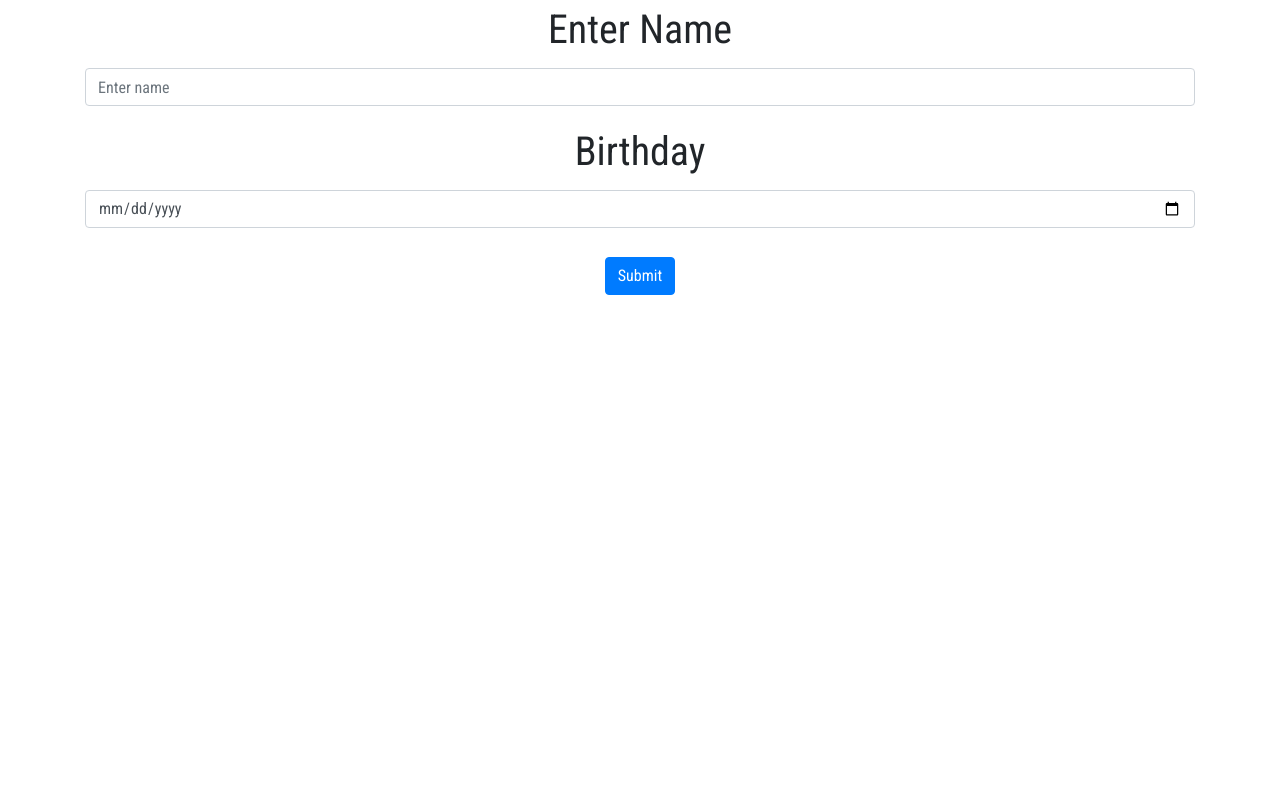
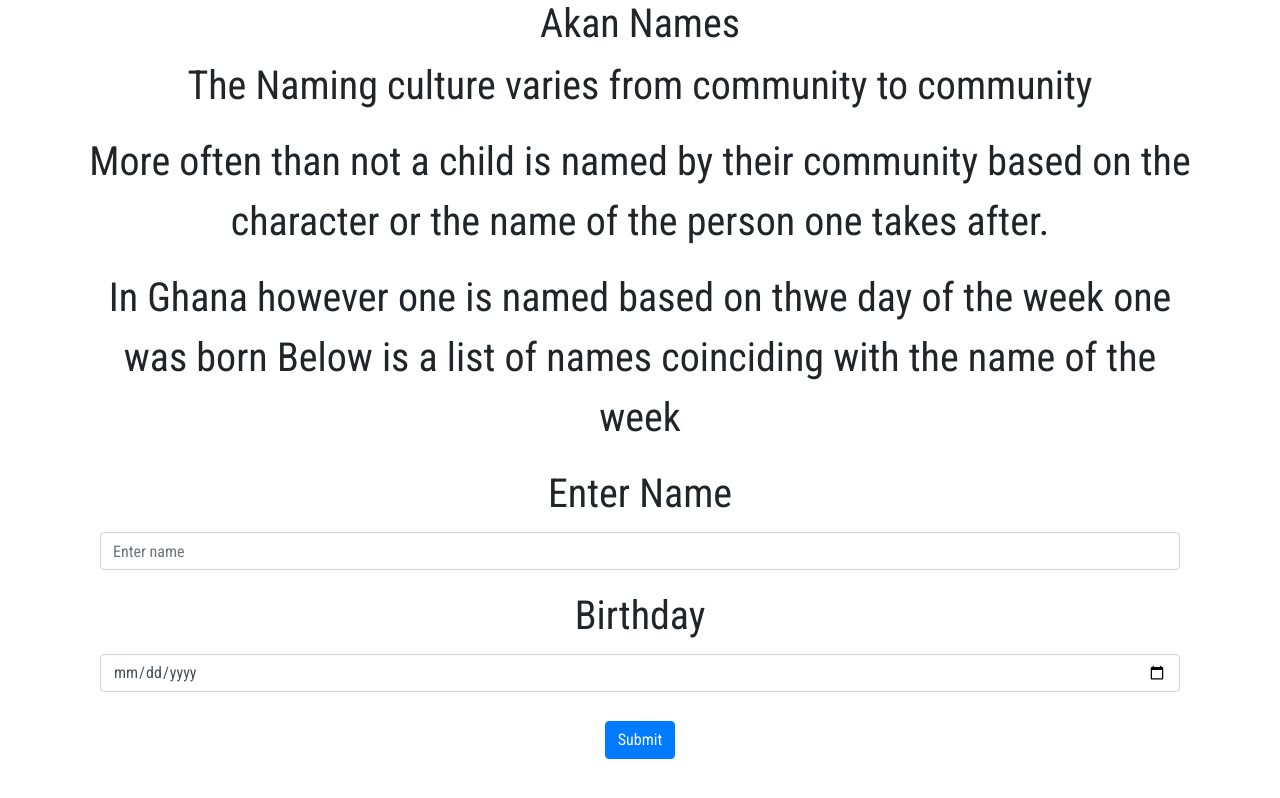
Before and after one commit to Carolkinyua-hub/New-Akan, a plain HTML site: page index.html in a window 1280 px wide. Drawn offline with Linux system fonts and the light colour scheme; files that its build step writes are made by us from their sources.

Commit message:
Add new script tag to html

```diff
--- a/index.html
+++ b/index.html
@@ -4,20 +4,60 @@
 <head>
     <meta charset="UTF-8">
     <meta name="viewport" content="width=device-width, initial-scale=1.0">
-    <link href="../Akan/css/bootstrap.css" rel="stylesheet">
+    <link href="css/bootstrap.css" rel="stylesheet">
     <link href="https://fonts.googleapis.com/css2?family=Roboto+Condensed&display=swap" rel="stylesheet">
     <link href="css/styles.css" rel="stylesheet">
     <!-- <script src="https://code.jquery.com/jquery-3.5.1.js"
         integrity="sha256-QWo7LDvxbWT2tbbQ97B53yJnYU3WhH/C8ycbRAkjPDc=" crossorigin="anonymous"></script> -->
-    <script src="js/script.js"></script>
+
     <title>Akan Names</title>
 </head>
 
 <body>
+    <div class="container">
+        <div class="row">
+            <div class="col-sm-12">
+                <h1> Akan Names</h1>
+                <p>The Naming culture varies from community to community</p>
+                <p>More often than not a child is named by their community based on the character or the name of the
+                    person one takes after.</p>
+                <p>In Ghana however one is named based on thwe day of the week one was born
+                    Below is a list of names coinciding with the name of the week</p>
+                <!-- <div class="Female Names">
+                    <div class="row m-3">
+                        <div class="col-md-6">
+                            <h2> Female Names</h2>
+                            <ol>
+                                <li>
+
+                                </li>
+                            </ol>
+
+                        </div>
+                    </div>
+                </div>
+                <div class="container">
+                    <div class="Male Names">
+                        <div class="row ">
+                            <div class="col-md-6">
+                                <h2> Male Names</h2>
+
+                                <ol>
+                                    <li>
+
+                                    </li>
+                                </ol>
+
+                            </div>
+                        </div>
+                    </div>
+                </div>
+            </div> -->
+
 
                 <div class="container">
-        <div class="row m-6">
-            <div class="col-md-12">
+                    <div class="row ">
+                        <div class="col-sm-12">
                             <div id="akan">
                                 <form>
                                     <div class="form-group">
@@ -28,7 +68,8 @@
                                     </div>
                                     <div class="form-group">
                                         <label for="Enter BirthDay">Birthday</label>
-                            <input type="date" class="form-control" id="birthdate" placeholder="Input Birthday">
+                                        <input type="date" class="form-control" id="birthdate"
+                                            placeholder="Input Birthday">
                                     </div>
 
                                     <button type="submit" class="btn btn-primary">Submit</button>
@@ -38,7 +79,7 @@
                         </div>
                     </div>
                 </div>
-
+                <script src="./js/scripts.js"></script>
 </body>
 
 </html>
--- a/js/script.js
+++ b/js/scripts.js
@@ -1,20 +1,14 @@
 //back end logic//
+
+function submit(event) {
+    event.preventDefault();
+    var dob = document.querySelector("#birthdate").value
+    console.log("dob");
+};
 
 
 
 
-//front end logic//
-function submit(event) {
-    event.preventDefault();
-    console.log("Form is submitted");
-    let year = document.querySelector().value;
-    let month = document.querySelector().value;
-    let day = document.querySelector().value;
-    console.log({ year });
-    console.log({ month });
-    console.log({ day });
-
-};
 
 
 
```
Also changed, not shown: 1 other file. Lines whose indentation alone changed are shown as unchanged.
